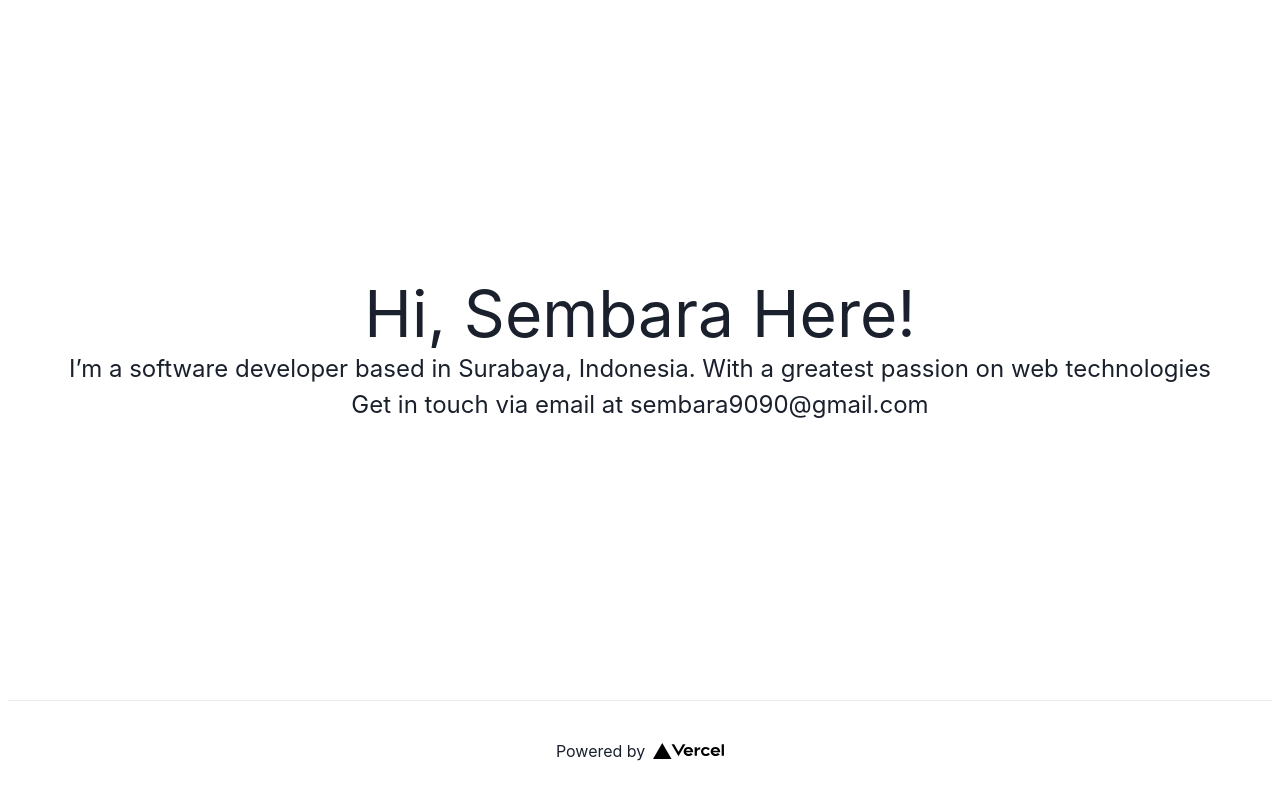
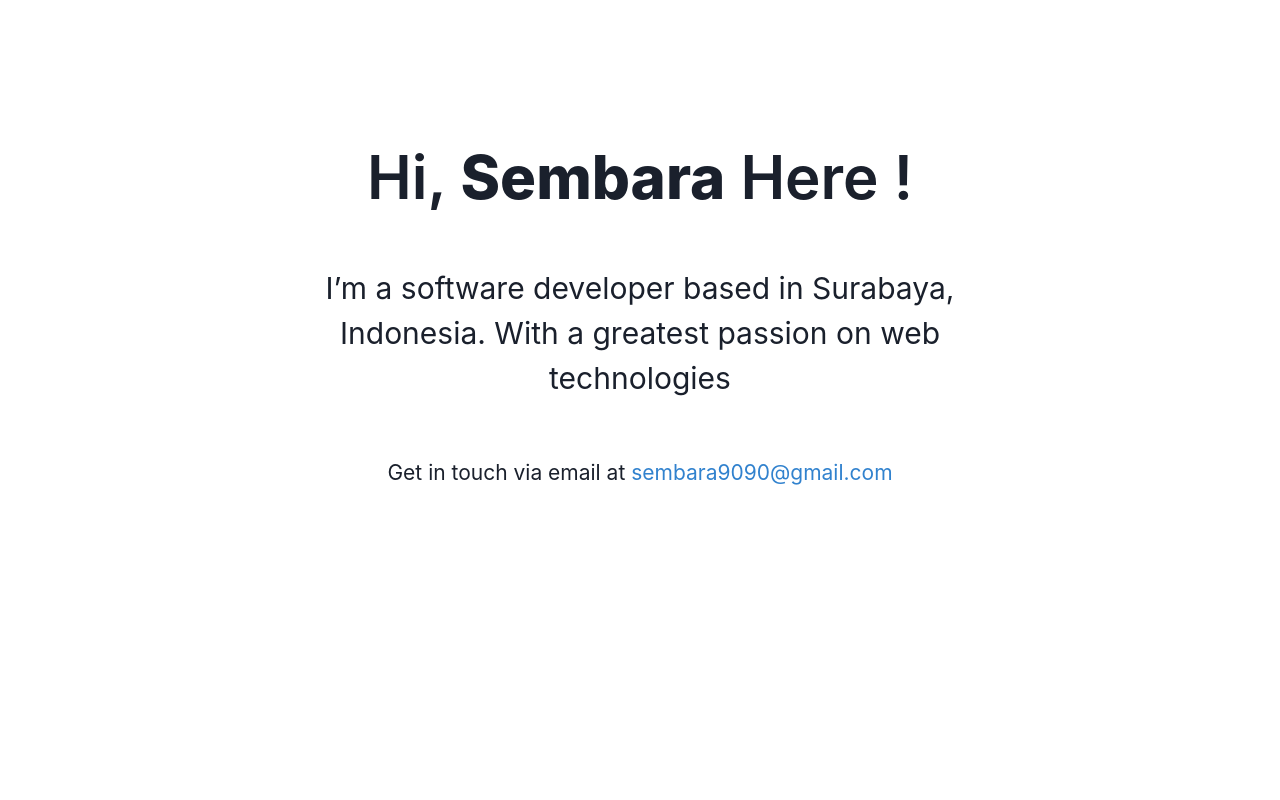
Before and after one commit to ssembara/sembara.id, a Next.js app: page / in a window 1280 px wide. Built offline with nearby package versions, Linux system fonts and the light colour scheme.

Commit message:
#5 implementation chakra ui

```diff
--- a/pages/_app.js
+++ b/pages/_app.js
@@ -1,5 +1,5 @@
-// import '../styles/globals.css'
 import { ChakraProvider } from '@chakra-ui/react';
+import '../styles/globals.css'
 
 function MyApp({ Component, pageProps }) {
 
--- a/pages/index.js
+++ b/pages/index.js
@@ -1,39 +1,61 @@
-import Head from 'next/head'
-import styles from '../styles/Home.module.css'
+import Head from 'next/head';
+import {
+  Box,
+  Heading,
+  Container,
+  Text,
+  Button,
+  Stack,
+  Link
+} from '@chakra-ui/react';
 
 export default function Home() {
   return (
-    <div className={styles.container}>
+    <>
       <Head>
-        <title>Sebastianus Sembara</title>
+        <link
+          href="https://fonts.googleapis.com/css2?family=Caveat:wght@700&display=swap"
+          rel="stylesheet"
+        />
+        <title>Home</title>
         <link rel="icon" href="/favicon.ico" />
       </Head>
 
-      <main className={styles.main}>
-        <h1 className={styles.title}>
-          Hi, Sembara Here!
-        </h1>
+      <Container maxW={'3xl'}>
+        <Stack
+          as={Box}
+          textAlign={'center'}
+          spacing={{ base: 8, md: 14 }}
+          py={{ base: 20, md: 36 }}>
+          <Heading
+            fontWeight={600}
+            fontSize={{ base: '2xl', sm: '4xl', md: '6xl' }}
+            lineHeight={'110%'}>
+            Hi, {' '}
+            <Text as={'span'} fontWeight={800}>
+              Sembara
+            </Text>
+            {' '}Here !
+          </Heading>
+          <Text fontSize={30}>
+            I’m a software developer based in Surabaya, Indonesia.
+            With a greatest passion on web technologies
+          </Text>
+          <Stack
+            direction={'column'}
+            spacing={3}
+            align={'center'}
+            alignSelf={'center'}
+            position={'relative'}>
+            <Text fontSize={21}> Get in touch via email at {' '}
+              <Link href="mailto:sembara9090@gmail.com" color='blue.500' isExternal>
+                sembara9090@gmail.com
+              </Link>
+            </Text>
 
-        <p className={styles.description}>
-          I’m a software developer based in Surabaya, Indonesia.
-          With a greatest passion on web technologies
-        </p>
-
-        <p className={styles.description}>
-          Get in touch via email at <a href="mailto:sembara9090@gmail.com">sembara9090@gmail.com</a>
-        </p>
-      </main>
-
-      <footer className={styles.footer}>
-        <a
-          href="https://vercel.com?utm_source=create-next-app&utm_medium=default-template&utm_campaign=create-next-app"
-          target="_blank"
-          rel="noopener noreferrer"
-        >
-          Powered by{' '}
-          <img src="/vercel.svg" alt="Vercel Logo" className={styles.logo} />
-        </a>
-      </footer>
-    </div>
-  )
+          </Stack>
+        </Stack>
+      </Container>
+    </>
+  );
 }
--- a/styles/globals.css
+++ b/styles/globals.css
@@ -1,4 +1,4 @@
-html,
+/* html,
 body {
   padding: 0;
   margin: 0;
@@ -13,4 +13,4 @@
 
 * {
   box-sizing: border-box;
-}
+} */
```
